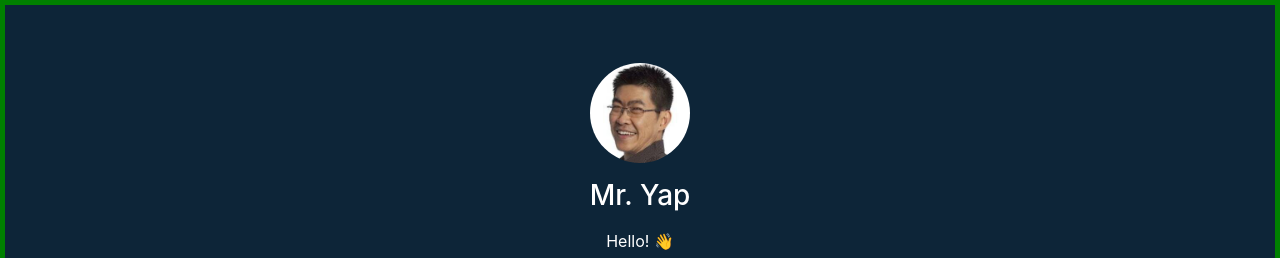
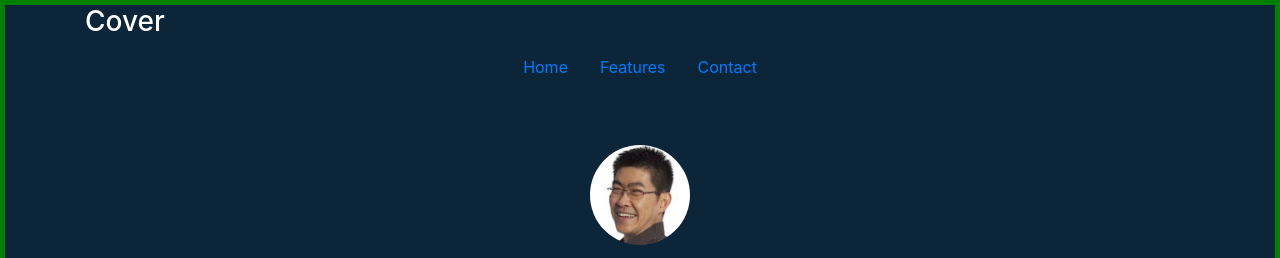
Before and after one commit to mryap/static_blog, a plain HTML site: page page.html in a window 1280 px wide. Shown: the top 258 px of the page. Drawn offline with nearby package versions, Linux system fonts and the light colour scheme.

Commit message:
add top menu

```diff
--- a/page.html
+++ b/page.html
@@ -19,6 +19,16 @@
     />
   </head>
   <body class="bg-theme container">
+    <header class="masthead mb-auto">
+      <div class="inner">
+        <h3 class="masthead-brand">Cover</h3>
+        <nav class="nav nav-masthead justify-content-center">
+          <a class="nav-link active" href="#">Home</a>
+          <a class="nav-link" href="#">Features</a>
+          <a class="nav-link" href="#">Contact</a>
+        </nav>
+      </div>
+    </header>
     <main class="main container">
       <!-- AUTHOR SECTION -->
       <section class="author text-center mb-5 mt-5">
```
